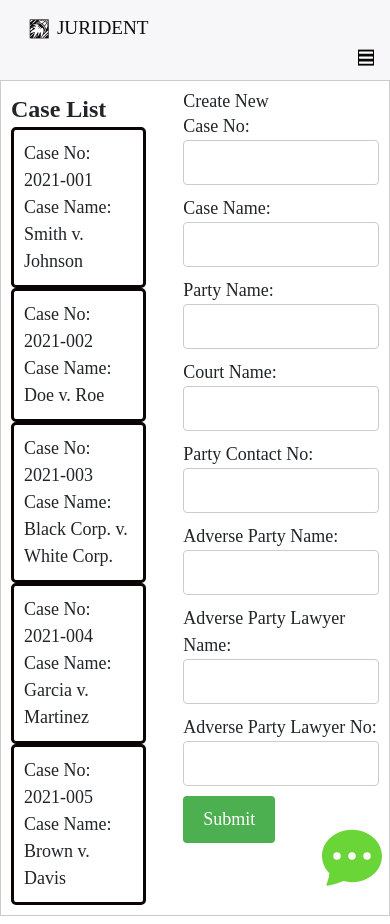
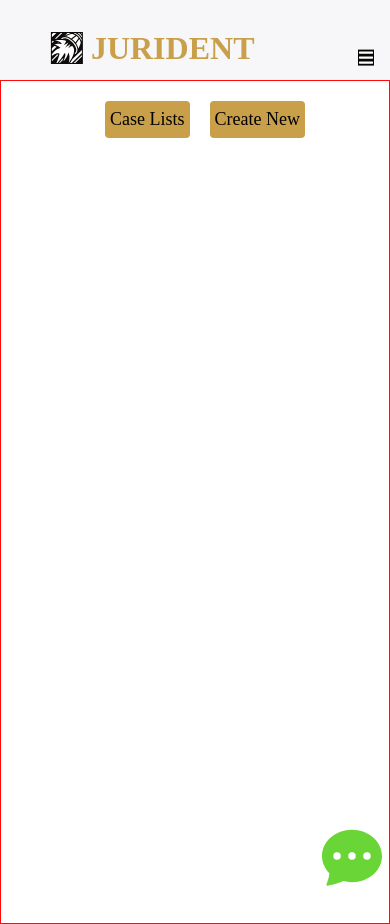
Before and after one commit to vikashchand/jurident, a React (Vite) app: page /Services in a window 390 px wide. Built offline with nearby package versions, Linux system fonts and the light colour scheme; a web font is replaced by a local one.

Commit message:
services page modified

```diff
--- a/src/Screen/Cases/Case.css
+++ b/src/Screen/Cases/Case.css
@@ -1,22 +1,68 @@
 .case_container{
 
     display: flex;
-    flex-direction: row;
-    align-items: flex-start;
-    border: 1px solid #ccc;
+    flex-direction: column;
+    align-items: center;
+   height: 100%;
+
+   width: 100%;
   padding: 10px;
 }
 
+.case-features{
+  display: flex;
+  flex-direction: row;
+  padding: 10px;
+  width: 100%;
+  align-items: center;
+  justify-content: center;
 
+
+
+}
+
+.case-features button{
+  background-color: #C99F4A;
+  color: black;
+  margin-left: 20px;
+  border-radius: 4px;
+  cursor: pointer;
+  padding: 5px;
+
+}
+
+.search{
+  display: flex;
+  flex-direction: row;
+
+
+}
+.search input{
+  height: 25px;
+ font-size: 12px;
+ width: 50%;
+    padding: 8px;
+    margin-bottom: 10px;
+    border: 1px solid #ccc;
+    border-radius: 4px;
+}
+.case-container{
+  border: 2px solid #030202;
+  border-radius: 2px;
+  background-color: #A9A9A9;
+  width: 50%;
+}
 
 .case_brief {
     display: flex;
     flex-direction: column;
+    font-size: 100%;
     align-items: flex-start;
-    border: 3px solid #0a0404;
+    border-bottom: 3px solid #0a0404;
   padding: 10px;
   width: 100%;
-  border-radius: 5px;
+  border-radius: 1px;
+  background: #FAFAFB;
   }
 
   .case-heading {
@@ -30,41 +76,177 @@
   .case-description {
 
     margin-top: 10px;
+
   }
 
-  input[type="text"] {
+  textarea{
+    height: 80px;
     width: 100%;
-    padding: 8px;
-    margin-bottom: 10px;
-    border: 1px solid #ccc;
-    border-radius: 4px;
+    border: 2px solid black;
   }
 
+
   button[type="submit"] {
-    padding: 10px 20px;
+
     background-color: #4caf50;
+    color: rgb(0, 0, 0);
+    border: none;
+    border-radius: 4px;
+    cursor: pointer;
+  }
+.crt{
+ margin-left: 10px;
+  align-items: center;
+  justify-content: center;
+  padding: 5px;
+}
+crt button :hover{
+    background-color: #65a067;
+  }
+
+  .create_new {
+    display: flex;
+    flex-direction: column;
+    align-items: center;
+
+    border: 2px solid black;
+    border-radius: 5px;
+    width: 50%;
+
+  }
+
+  form {
+    display: flex;
+    flex-direction: column;
+
+    width: 80%;
+  }
+
+  label {
+    display: flex;
+    flex-direction: column;
+    margin-bottom: 10px;
+    width: 100%;
+    font-size: 15px;
+  }
+
+  input {
+
+    width: 80%;
+    border: 2px solid black;
+    border-radius: 5px;
+    font-size: 100%;
+
+  }
+
+
+
+
+  .case-details-container{
+    border-radius: 5px;
+    border: 3px solid #0e0101;
+
+    background-color: #A9A9A9;
+    padding: 10px;
+    font-size: 100%;
+    width: 80%;
+  }
+  .case-details h1{
+    align-items: center;
+    text-align: center;
+    font-weight: bolder;
+
+  }
+
+  .close{
+    margin-left: 50%;
+    padding: 5px 5px;
+    background-color: #C99F4A;
     color: white;
     border: none;
     border-radius: 4px;
     cursor: pointer;
   }
 
-  .create_new{
-    margin-left: 10%;
+
+  @media only screen and (max-width: 767px) {
+    .case_container{
+
+      display: flex;
+      flex-direction: column;
+      align-items: center;
+      border: 1px solid #ff0909;
+     height: 100vh;
+     width: 100%;
+    padding: 10px;
   }
 
-  .case-details-container{
-    border-radius: 20px;
-    border: 3px solid #0e0101;
-    margin-left: 10%;
-    margin-top: 50px;
+  .case-container{
+    border: 2px solid #030202;
+    border-radius: 2px;
+    background-color: #A9A9A9;
+    width: 100%;
   }
 
-  .close{
-    padding: 1px 2px;
-    background-color: #e63446;
-    color: white;
-    border: none;
-    border-radius: 4px;
-    cursor: pointer;
+  .case_brief {
+      display: flex;
+      flex-direction: column;
+      font-size: 50%;
+      align-items: flex-start;
+      border-bottom: 3px solid #0a0404;
+    padding: 10px;
+    width: 100%;
+    border-radius: 1px;
+    background: #FAFAFB;
+    }
+
+
+
+  .create_new {
+    display: flex;
+    flex-direction: column;
+    align-items: center;
+
+    border: 2px solid black;
+    border-radius: 5px;
+    width: 100%;
+
   }
+
+  form {
+    display: flex;
+    flex-direction: column;
+    align-items: center;
+    width: 80%;
+  }
+
+  label {
+    display: flex;
+    flex-direction: column;
+    margin-bottom: 10px;
+    width: 100%;
+    font-size: 15px;
+  }
+
+
+
+
+  .case-details-container{
+    border-radius: 5px;
+    border: 3px solid #0e0101;
+
+    background-color: #A9A9A9;
+    padding: 10px;
+    font-size: 15px;
+    width: 100%;
+
+
+  }
+
+  textarea{
+    height: 80px;
+    width: 100%;
+    border: 2px solid black;
+  }
+
+  }
--- a/src/Screen/Cases/Case.jsx
+++ b/src/Screen/Cases/Case.jsx
@@ -1,19 +1,14 @@
 import React, { useState } from "react";
 import dummyCaseData from "./dummyCaseData";
 import "./Case.css"; // Assuming you have a separate CSS file named case.css
-
+import { AiOutlineSearch } from "react-icons/ai";
+import{MdDeleteForever} from "react-icons/md"
 const Case = () => {
   const [selectedCase, setSelectedCase] = useState(null);
-
-  const handleCaseClick = (index) => {
-    setSelectedCase(dummyCaseData[index]);
-  };
-
-  const handleCloseDetails = () => {
-    setSelectedCase(null);
-  };
-
+  const [searchQuery, setSearchQuery] = useState("");
+  const [filteredCases, setFilteredCases] = useState(dummyCaseData);
   const [caseNo, setCaseNo] = useState("");
+  const [description,setDescription]=useState("");
   const [caseName, setCaseName] = useState("");
   const [partyName, setPartyName] = useState("");
   const [courtName, setCourtName] = useState("");
@@ -21,6 +16,17 @@ const Case = () => {
   const [adversePartyName, setAdversePartyName] = useState("");
   const [adversePartyLawyerName, setAdversePartyLawyerName] = useState("");
   const [adversePartyLawyerNo, setAdversePartyLawyerNo] = useState("");
+  const [selectedFeature, setSelectedFeature] = useState("");
+
+  const handleCaseClick = (index) => {
+    setSelectedCase(dummyCaseData[index]);
+    setSelectedFeature("case-details-container");
+  };
+
+  const handleCloseDetails = () => {
+    setSelectedCase(null);
+    setSelectedFeature("");
+  };
 
   const handleSubmit = (e) => {
     e.preventDefault();
@@ -38,6 +44,7 @@ const Case = () => {
       adversePartyName,
       adversePartyLawyerName,
       adversePartyLawyerNo,
+      description,
     };
 
     dummyCaseData.push(newCase); // Store new case data in dummyCaseData array
@@ -51,13 +58,52 @@ const Case = () => {
     setAdversePartyName("");
     setAdversePartyLawyerName("");
     setAdversePartyLawyerNo("");
+    setDescription("");
+  };
+
+  const handleSearch = (e) => {
+    const query = e.target.value;
+    setSearchQuery(query);
+
+    const filtered = dummyCaseData.filter(
+      (caseItem) =>
+        caseItem.caseNo.toLowerCase().includes(query.toLowerCase()) ||
+        caseItem.caseName.toLowerCase().includes(query.toLowerCase())
+    );
+
+    setFilteredCases(filtered);
+  };
+
+  const handleFeatureSelection = (feature) => {
+    setSelectedFeature(feature);
   };
 
   return (
     <div className="case_container">
+      <div className="case-features">
+        <button onClick={() => handleFeatureSelection("case-container")}>
+        Case Lists
+        </button>
+
+        <button onClick={() => handleFeatureSelection("create_new")}>
+         Create New
+        </button>
+      </div>
+
+      {selectedFeature === "case-container" && (
         <div className="case-container">
           <div className="case-heading">Case List</div>
-        {dummyCaseData.map((caseItem, index) => (
+          <div className="search">
+            <input
+              type="text"
+              placeholder={"Search"}
+              value={searchQuery}
+              onChange={handleSearch}
+            />
+            <AiOutlineSearch />
+            <MdDeleteForever/>
+          </div>
+          {filteredCases.map((caseItem, index)=> (
             <div
               className="case_brief"
               key={index}
@@ -68,111 +114,142 @@ const Case = () => {
             </div>
           ))}
         </div>
+      )}
 
-      {selectedCase && (
+      {selectedFeature === "case-details-container" && selectedCase && (
         <div className="case-details-container">
           <div className="case-details">
             <h1>Case Details</h1>
-            <div>Case No: {selectedCase.caseNo}</div>
-            <div>Case Name: {selectedCase.caseName}</div>
-            <div>Party Name: {selectedCase.partyName}</div>
-            <div>Court Name: {selectedCase.courtName}</div>
-            <div>Party Contact No: {selectedCase.partyContactNo}</div>
-            <div>Adverse Party Name: {selectedCase.adversePartyName}</div>
-            <div>
+            Case No: {selectedCase.caseNo}
+            <br />
+            Case Name: {selectedCase.caseName}
+            <br />
+            Party Name: {selectedCase.partyName}
+            <br />
+            Court Name: {selectedCase.courtName}
+            <br />
+            Party Contact No: {selectedCase.partyContactNo}
+            <br />
+            Adverse Party Name: {selectedCase.adversePartyName}
+            <br />
             Adverse Party Lawyer Name: {selectedCase.adversePartyLawyerName}
+            <br />
+            Adverse Party Lawyer No: {selectedCase.adversePartyLawyerNo}
+            <br />
+
+            Description: {selectedCase.description}
           </div>
-            <div>
-              Adverse Party Lawyer No: {selectedCase.adversePartyLawyerNo}
-            </div>
-          </div>
-          <button className="close" onClick={handleCloseDetails}>Close</button>
+          <button className="close" onClick={handleCloseDetails}>
+            Close
+          </button>
         </div>
       )}
 
+      {selectedFeature === "create_new" && (
         <div className="create_new">
-        <h1>Create New</h1>
+          <h1>Add a new case</h1>
           <form onSubmit={handleSubmit}>
-          <div>
-            <label             htmlFor="caseNo"
-            >
+            <label htmlFor="caseNo">
               Case No:
-            </label>
               <input
                 type="text"
                 id="caseNo"
                 value={caseNo}
                 onChange={(e) => setCaseNo(e.target.value)}
               />
-          </div>
-          <div>
-            <label htmlFor="caseName">Case Name:</label>
+            </label>
+
+            <label htmlFor="caseName">
+              Case Name:
               <input
                 type="text"
                 id="caseName"
                 value={caseName}
                 onChange={(e) => setCaseName(e.target.value)}
               />
-          </div>
-          <div>
-            <label htmlFor="partyName">Party Name:</label>
+            </label>
+
+            <label htmlFor="partyName">
+              Party Name:
               <input
                 type="text"
                 id="partyName"
                 value={partyName}
                 onChange={(e) => setPartyName(e.target.value)}
               />
-          </div>
-          <div>
-            <label htmlFor="courtName">Court Name:</label>
+            </label>
+
+            <label htmlFor="courtName">
+              Court Name:
               <input
                 type="text"
                 id="courtName"
                 value={courtName}
                 onChange={(e) => setCourtName(e.target.value)}
               />
-          </div>
-          <div>
-            <label htmlFor="partyContactNo">Party Contact No:</label>
+            </label>
+
+            <label htmlFor="partyContactNo">
+              Party Contact No:
               <input
                 type="text"
                 id="partyContactNo"
                 value={partyContactNo}
                 onChange={(e) => setPartyContactNo(e.target.value)}
               />
-          </div>
-          <div>
-            <label htmlFor="adversePartyName">Adverse Party Name:</label>
+            </label>
+
+            <label htmlFor="adversePartyName">
+              Adverse Party Name:
               <input
                 type="text"
                 id="adversePartyName"
                 value={adversePartyName}
                 onChange={(e) => setAdversePartyName(e.target.value)}
               />
-          </div>
-          <div>
+            </label>
+
             <label htmlFor="adversePartyLawyerName">
               Adverse Party Lawyer Name:
-            </label>
               <input
                 type="text"
                 id="adversePartyLawyerName"
                 value={adversePartyLawyerName}
                 onChange={(e) => setAdversePartyLawyerName(e.target.value)}
               />
-          </div>
-          <div>
-            <label htmlFor="adversePartyLawyerNo">Adverse Party Lawyer No:</label>
+            </label>
+
+            <label htmlFor="adversePartyLawyerNo">
+              Adverse Party Lawyer No:
               <input
                 type="text"
                 id="adversePartyLawyerNo"
                 value={adversePartyLawyerNo}
                onChange={(e) => setAdversePartyLawyerNo(e.target.value)}
               />
+            </label>
+            <label htmlFor="description">
+            Description
+            <textarea
+              type="text"
+              id="description"
+              value={description}
+              onChange={(e) => setDescription(e.target.value)}
+            />
+          </label>
+
+            <div>
+            <button className="crt" type="submit">
+              Submit
+            </button>
+
+            <button className="crt"  type="submit"  onClick={handleCloseDetails}>
+            Close
+          </button>
             </div>
-          <button type="submit">Submit</button>
           </form>
         </div>
+      )}
     </div>
   );
 };
--- a/src/Screen/Cases/dummyCaseData.js
+++ b/src/Screen/Cases/dummyCaseData.js
@@ -2,6 +2,7 @@ const dummyCaseData = [
   {
     caseNo: "2021-001",
     caseName: "Smith v. Johnson",
+    description: "This case involves a dispute between John Smith and Michael Johnson. John Smith is the party bringing the case to the District Court. He can be contacted at 1234567890. Michael Johnson is the adverse party, represented by lawyer Emily Williams, whose contact number is 9876543210.",
     partyName: "John Smith",
     courtName: "District Court",
     partyContactNo: "1234567890",
@@ -12,6 +13,7 @@ const dummyCaseData = [
   {
     caseNo: "2021-002",
     caseName: "Doe v. Roe",
+    description: "This case involves a dispute between Jane Doe and John Roe. Jane Doe is the party bringing the case to the Supreme Court. She can be contacted at 5555555555. John Roe is the adverse party, represented by lawyer Robert Davis, whose contact number is 4444444444.",
     partyName: "Jane Doe",
     courtName: "Supreme Court",
     partyContactNo: "5555555555",
@@ -22,6 +24,7 @@ const dummyCaseData = [
   {
     caseNo: "2021-003",
     caseName: "Black Corp. v. White Corp.",
+    description: "This case involves a dispute between Black Corporation and White Corporation. Black Corporation is the party bringing the case to the High Court. They can be contacted at 9876543210. White Corporation is the adverse party, represented by lawyer Jessica Anderson, whose contact number is 1234567890.",
     partyName: "Black Corporation",
     courtName: "High Court",
     partyContactNo: "9876543210",
@@ -32,6 +35,7 @@ const dummyCaseData = [
   {
     caseNo: "2021-004",
     caseName: "Garcia v. Martinez",
+    description: "This case involves a dispute between Maria Garcia and Carlos Martinez. Maria Garcia is the party bringing the case to the County Court. She can be contacted at 7777777777. Carlos Martinez is the adverse party, represented by lawyer David Thompson, whose contact number is 8888888888.",
     partyName: "Maria Garcia",
     courtName: "County Court",
     partyContactNo: "7777777777",
@@ -42,6 +46,7 @@ const dummyCaseData = [
   {
     caseNo: "2021-005",
     caseName: "Brown v. Davis",
+    description: "This case involves a dispute between Emily Brown and Daniel Davis. Emily Brown is the party bringing the case to the Circuit Court. She can be contacted at 2222222222. Daniel Davis is the adverse party, represented by lawyer Olivia Turner, whose contact number is 6666666666.",
     partyName: "Emily Brown",
     courtName: "Circuit Court",
     partyContactNo: "2222222222",
--- a/src/components/ChatBot/ChatBot.jsx
+++ b/src/components/ChatBot/ChatBot.jsx
@@ -76,6 +76,8 @@ const ChatBot = () => {
     }
   };
 
+  //<h5 className="chat-timestamp">{message.timestamp}</h5>
+
   return (
     <div className={`chat-bar-collapsible ${isExpanded ? 'expanded' : ''}`}>
       <button
@@ -96,7 +98,7 @@ const ChatBot = () => {
                 <div id="chatbox">
                   {chatMessages.map((message) => (
                     <div key={message.id}>
-                      <h5 className="chat-timestamp">{message.timestamp}</h5>
+
                       <p
                         className={message.sender === 'bot' ? 'botText' : 'userText'}
                       >
--- a/src/components/Navbar/Navbar.css
+++ b/src/components/Navbar/Navbar.css
@@ -43,11 +43,13 @@
   }
 
   .navbar-logo {
-    color: #0e0b0b;
+    color: #C99F4A;
     justify-self: left;
     cursor: pointer;
     text-decoration: none;
-    font-size: rem;
+    font-size: 2rem;
+  font-weight: 900;
+    font-family: Satoshi;
     display: flex;
     align-items:center;
   }
--- a/src/components/Profile/Navbar.jsx
+++ b/src/components/Profile/Navbar.jsx
@@ -1,11 +1,6 @@
 import React from 'react'
-<<<<<<< HEAD
 import profile from '../../assets/Lawyerpic.jpeg'
 import bell from '../../assets/Lawyerpic.jpeg'
-=======
-import profile from '../assets/profile.png'
-import bell from '../assets/bell.svg'
->>>>>>> e2d7ba34e92704af3e995648f87cee53bac263d6
 
 const Navbar = () => {
   return (
--- a/src/components/Profile/editprofile.jsx
+++ b/src/components/Profile/editprofile.jsx
@@ -1,4 +1,3 @@
-<<<<<<< HEAD
 import React from "react";
 class EditProfile extends React.Component {
   render() {
@@ -117,123 +116,3 @@ class EditProfile extends React.Component {
   }
 }
 export default EditProfile;
-=======
-import React from "react";
-class EditProfile extends React.Component {
-  render() {
-    return (
-      <div>
-        <h1>
-          <b> PROFILE</b>
-        </h1>
-        <div class="options">
-          <center>
-            {" "}
-            <img
-              src="assets/avatar.jpeg"
-              width="184"
-              height="184"
-              alt="NOT FOUND"
-            />
-            <h2>Dante Lucca</h2>
-            Business Lawer
-          </center>
-          <hr />
-          <a href="#">Language</a>
-          <br />
-          <br />
-          <a href="#">Terms and Conditions</a>
-          <br />
-          <br />
-          <a href="#">About Us</a>
-          <br />
-          <br />
-          <a href="#">Dark Mode</a>
-          <label class="switch1">
-            <input type="checkbox" />
-            <span class="slider"></span>
-          </label>
-          <br />
-          <br />
-          <a href="#">Notifications</a>
-          <label class="switch2">
-            <input type="checkbox" />
-            <span class="slider"></span>
-          </label>
-          <br />
-          <br />
-          <a href="#">Contact Us</a>
-          <br />
-          <br />
-          <a href="#">Support Chat</a>
-          <br />
-          <br />
-          <a href="#">FAQ</a>
-          <br />
-          <br />
-          <a href="#">Feedback Page</a>
-          <br />
-          <hr />
-          <div class="logout">
-            <center>
-              <button class="button">Logout</button>
-            </center>
-          </div>
-        </div>
-        <div class="editprofile">
-          Home- <b>Edit Profile</b>
-          <br />
-          <br />
-          LAWYER NAME
-          <br />
-          <input type="text" />
-          <br />
-          Hint
-          <br />
-          <br />
-          LAWYER ID
-          <br />
-          <input type="text" />
-          <br />
-          Hint
-          <br />
-          <br />
-          LAW DEGREE
-          <br />
-          <select name="degree">
-            <option value="Bsc LLB">Bsc LLB</option>
-            <option value="BBA LLB">BBA LLB</option>
-            <option value="B Com LLB">B Com LLB</option>
-            <option value="BA LLB">BA LLB</option>
-          </select>
-          <br />
-          <br />
-          EMAIL
-          <br />
-          <input type="text" />
-          <br />
-          Hint
-          <br />
-          <br />
-          PHONE NUMBER
-          <br />
-          <input type="text" />
-          <br />
-          Hint
-        </div>
-        <div class="buttons">
-          <br />
-          <button class="button1">SAVE PROFILE</button>
-          <br />
-          <br />
-          <button class="button2">DISCARD CHANGES</button>
-          <br />
-          <br />
-          <button class="button3">CHANGE PAASWORD</button>
-        </div>
-      </div>
-    );
-  }
-}
-export default EditProfile;
->>>>>>> e2d7ba34e92704af3e995648f87cee53bac263d6
```
Also changed, not shown: src/components/ChatBot/ChatBot.css (+7 -5 lines). Lines whose indentation alone changed are shown as unchanged.
